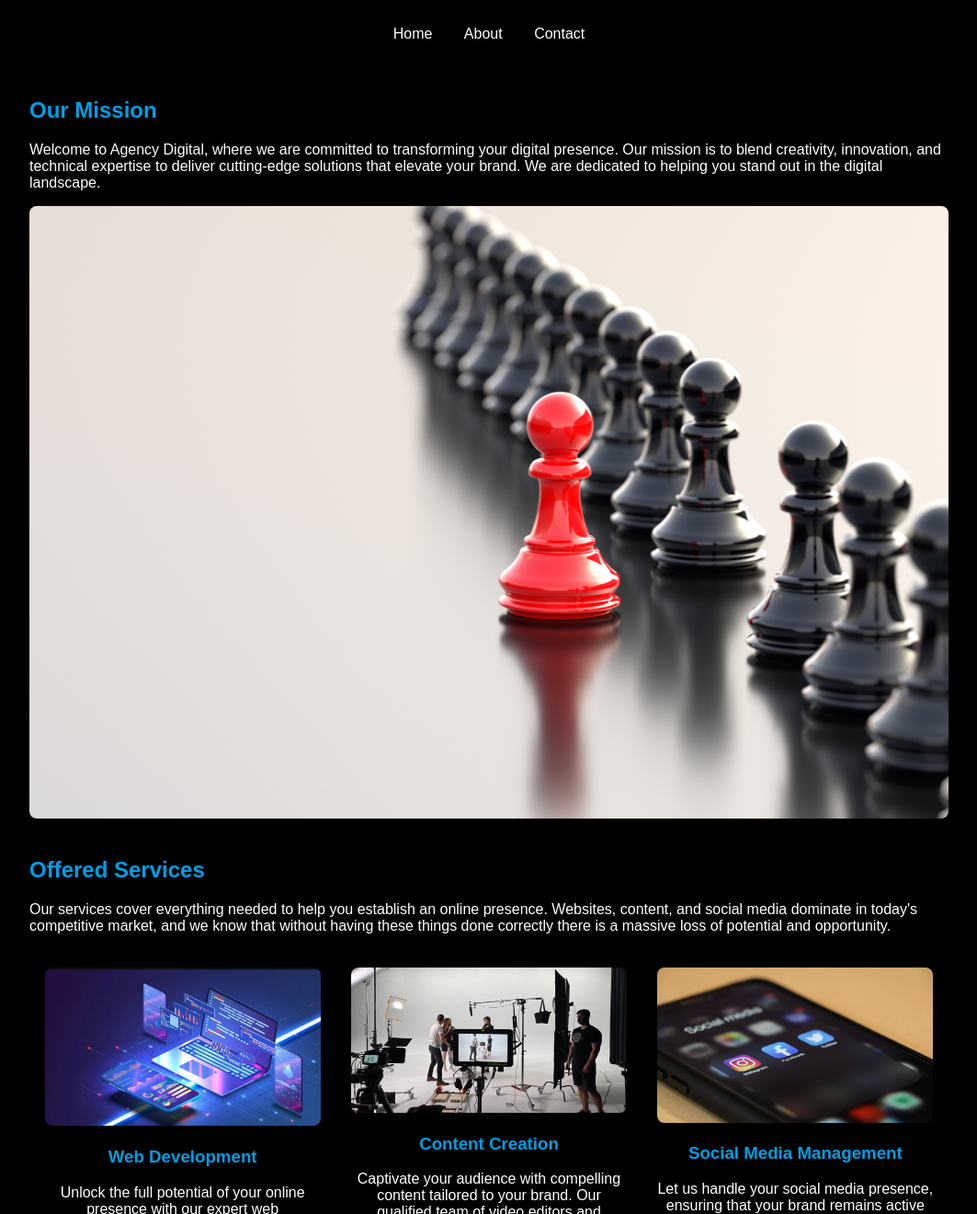
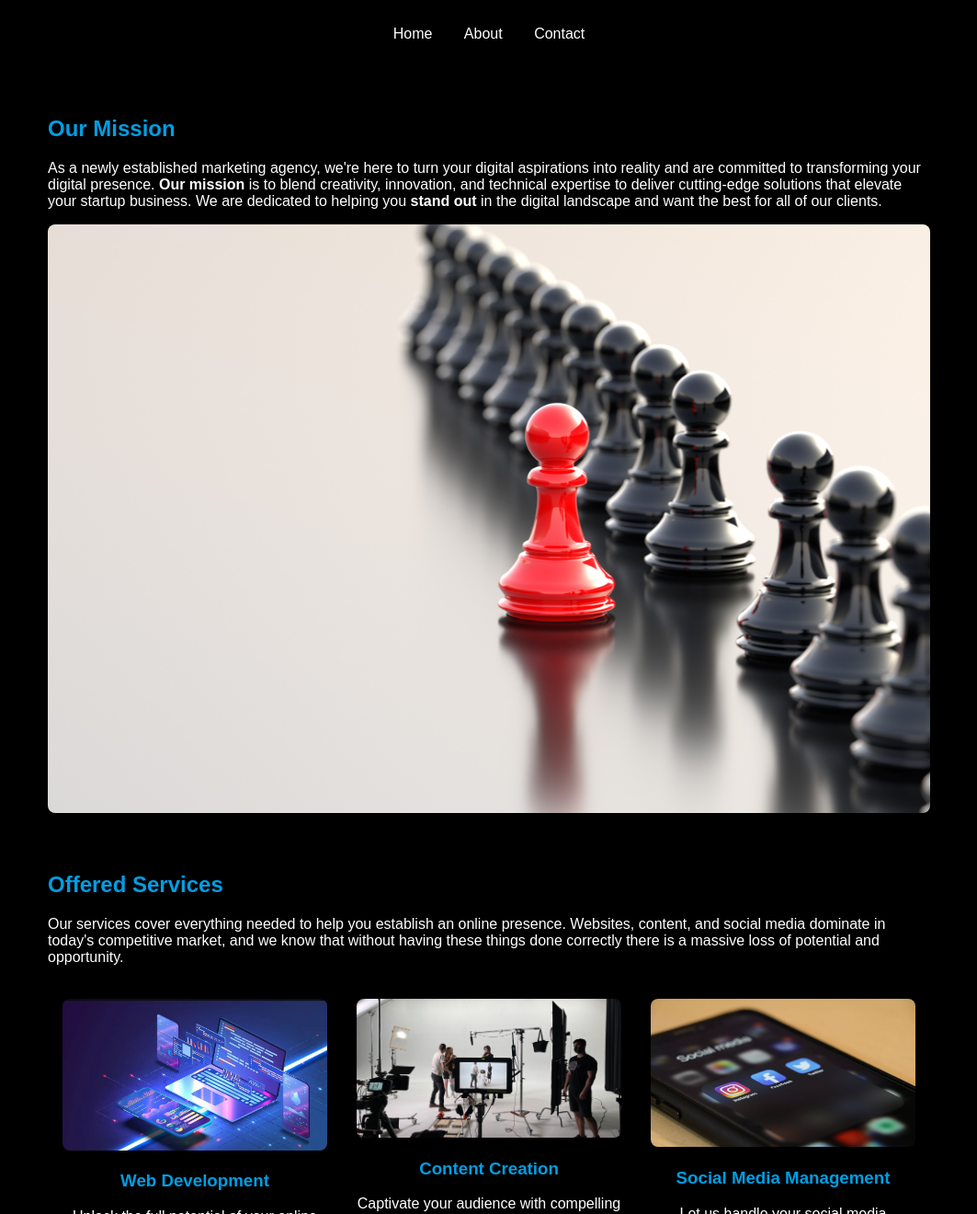
Before and after one commit to Truculent321/agencydigital.co.nz, a plain HTML site: page index.html in a window 1280 px wide. Shown: the part 186-1506 px from the top of the page at 92% size, without its empty margins (108-1171 px from the left). Drawn offline with Linux system fonts and the light colour scheme.

Commit message:
Update index.html

```diff
--- a/index.html
+++ b/index.html
@@ -5,12 +5,9 @@
 <meta charset="UTF-8">
 <meta name="viewport" content="width=device-width, initial-scale=1.0">
 <title>Agency Digital - Digital Services for Small New Zealand Businesses</title>
-
-
 <link rel="icon" type="image/x-icon" href="favicon.ico">
 <script src="https://kit.fontawesome.com/b11d8f09e2.js" crossorigin="anonymous"></script>
 <script async src="https://www.googletagmanager.com/gtag/js?id=G-CKXB3BKCLN"></script>
-
 <style>
 body {
 margin: 0;
@@ -28,12 +25,15 @@ main {
 max-width: 1000px;
 margin: 0 auto;
 padding: 20px;
-
 }
 
+section {
+max-width: 1000px;
+margin: 0 auto;
+padding: 20px;
+}
 
-
-nav,header{
+nav, header {
 background-color: #000000;
 padding: 20px;
 text-align: center;
@@ -51,7 +51,6 @@ color: #019ee3;
 
 header img {
 max-height: 150px;
-
 }
 
 header img:hover {
@@ -159,6 +158,7 @@ max-width: 80%; /* Adjust the percentage as needed */
 height: auto;
 }
 }
+
 .client-container {
 text-align: left;
 margin-bottom: 20px;
@@ -179,30 +179,21 @@ border-radius: 10px;
 .client p {
 margin-top: 10px;
 }
-#our-mission img {
-width: 100%;
+
+#our-mission img,
+#services img,
+#previous-clients img {
+max-width: 100%;
 border-radius: 8px;
 }
 
-#services img {
-width: 100%;
-border-radius: 8px;
-}
-
-#previous-clients img {
-max-width: 50%;
-height: auto;
-border-radius: 10px;
-}
 
 </style>
 </head>
 
 <body>
 <header>
-<div>
 <a href="index.html"><img src="Logo.png" alt="Agency Digital Logo"></a>
-</div>
 </header>
 <nav>
 <a href="index.html">Home</a>
@@ -211,13 +202,13 @@ border-radius: 10px;
 </nav>
 
 <main>
-<div id="our-mission">
+<section id="our-mission">
 <h2>Our Mission</h2>
-<p>Welcome to Agency Digital, where we are committed to transforming your digital presence. Our mission is to blend creativity, innovation, and technical expertise to deliver cutting-edge solutions that elevate your brand. We are dedicated to helping you stand out in the digital landscape.</p>
+<p>As a newly established marketing agency, we're here to turn your digital aspirations into reality and are committed to transforming your digital presence. <strong>Our mission</strong> is to blend creativity, innovation, and technical expertise to deliver cutting-edge solutions that elevate your startup business. We are dedicated to helping you <strong>stand out</strong> in the digital landscape and want the best for all of our clients.</p>
 <img src="our-mission.png" alt="Mission Image">
-</div>
-<br>
-<div id="services">
+</section>
+
+<section id="services">
 <h2>Offered Services</h2>
 <p>Our services cover everything needed to help you establish an online presence. Websites, content, and social media dominate in today's competitive market, and we know that without having these things done correctly there is a massive loss of potential and opportunity.</p>
 <div class="service-container">
@@ -245,10 +236,9 @@ border-radius: 10px;
 <p>Let us handle your social media presence, ensuring that your brand remains active and engaging across platforms. From strategic planning to content scheduling, we're here to elevate your social media game.</p>
 <p style="color:red;">Currently unavailable</p>
 </article>
-</div>
-</div>
-<br>
-<div id="previous-clients">
+</section>
+
+<section id="previous-clients">
 <h2>Previous Clients</h2>
 <p>Join our satisfied clients who have experienced transformative outcomes.</p>
 <div class="client-container">
@@ -256,12 +246,13 @@ border-radius: 10px;
 <a href="https://www.seagrassgallery.co.nz"><img src="Seagrass_logo.png" alt="seagrass gallery logo"></a>
 </div>
 </div>
-</div>
+</section>
 <br>
 <!-- Contact section -->
-<div id="contact">
+<section id="contact">
 <h2>Contact</h2>
-<p>Ready to take the next step? Contact us today to discuss how we can tailor our services to meet your unique needs. We're here to turn your digital aspirations into reality.</p>
+<p>Ready to take the next step?</p>
+<p>Contact us today to discuss how we can tailor our services to meet your unique needs</p>
 <form action="https://formspree.io/f/xrgnenro" method="POST">
 <label for="email">Your email:</label>
 <input type="email" name="email" id="email" required>
@@ -271,10 +262,9 @@ border-radius: 10px;
 <textarea name="message" id="message" required></textarea>
 <button type="submit">Send</button>
 </form>
-</div>
+</section>
 </main>
-<br>
-<!-- Footer section -->
+<!---Footer section-->
 <footer>
 <h4>&copy; 2024 AgencyDigital. All rights reserved.</h4>
 <ul class="social-icons">
@@ -294,10 +284,8 @@ border-radius: 10px;
 window.dataLayer = window.dataLayer || [];
 function gtag() { dataLayer.push(arguments); }
 gtag('js', new Date());
+gtag('config', 'G-CKXB3BKCLN');
 
-gtag('config', 'G-CKXB3BKCLN');
-</script>
-<script>
 let currentIndex = 0;
 const clients = document.querySelectorAll('.client-container');
 
@@ -321,9 +309,10 @@ showClient(currentIndex);
 
 // Set interval for automatic slideshow (adjust the time in milliseconds)
 setInterval(nextClient, 10000); // Change 5000 to your desired interval
-</script>
 
 
+</script>
+</footer>
 </body>
 
 </html>
```
